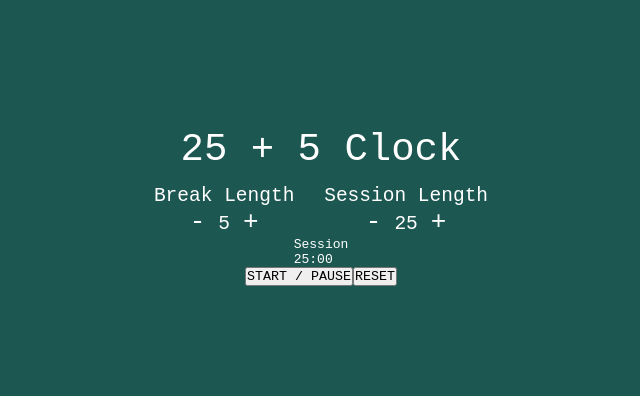
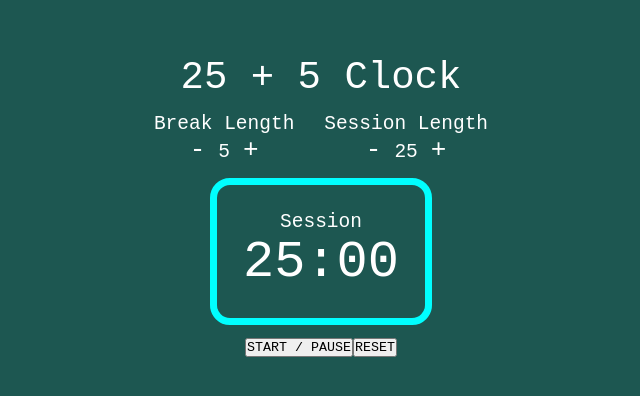
Before and after one commit to vilmis04/simple-pomodoro-clock, a React (Create React App) app: page / in a window 1280 px wide. Shown: the part 200-596 px from the top of the page, without its empty margins (319-959 px from the left). Built offline with nearby package versions, Linux system fonts and the light colour scheme.

Commit message:
upd: add timer styling

```diff
--- /dev/null
+++ b/src/components/Timer/Timer.css
@@ -0,0 +1,15 @@
+.timer-container {
+    border: 7px solid aqua;
+    border-radius: 20px;
+    padding: 2rem;
+    margin: 1rem;
+    font-size: 4rem;
+
+    display: flex;
+    flex-direction: column;
+    align-items: center;
+}
+
+#timer-label {
+    font-size: 1.5rem;
+}
--- a/src/components/Timer/Timer.js
+++ b/src/components/Timer/Timer.js
@@ -1,3 +1,4 @@
+import './Timer.css';
 export default function Timer(props) {
 
     let minutes = Math.floor(props.time / 60);
@@ -7,7 +8,7 @@ export default function Timer(props) {
     seconds = seconds < 10 ? '0'.concat(seconds) : ''.concat(seconds);
 
     return (
-        <div>
+        <div className='timer-container' >
             <div id="timer-label" >{props.stage}</div>
             <div id="time-left" >{`${minutes}:${seconds}`}</div>
         </div>
```
